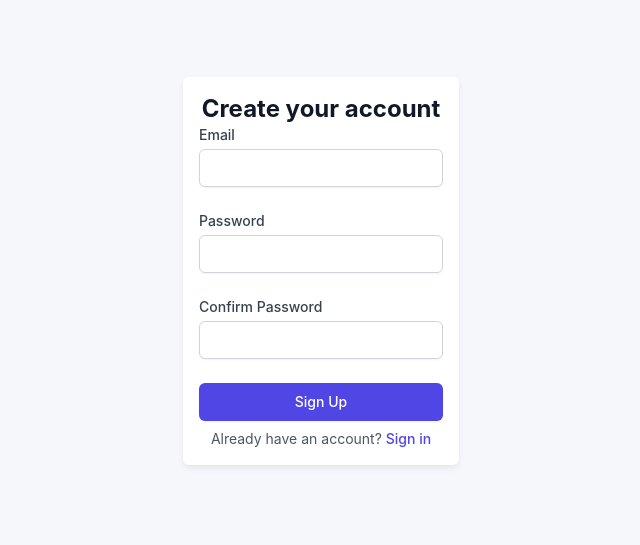
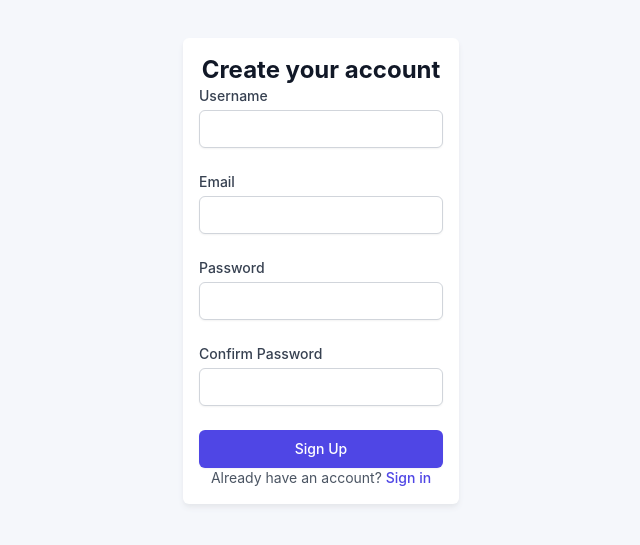
Before and after one commit to JL-Agbalo/my_social_media_app_frontend, a React (Create React App) app: page /SignUp in a window 1280 px wide. Shown: the part 135-680 px from the top of the page, without its empty margins (319-959 px from the left). Built offline with nearby package versions, Linux system fonts and the light colour scheme.

Commit message:
Implement user signup functionality with form handling and API integration

```diff
--- a/src/pages/SignUp.js
+++ b/src/pages/SignUp.js
@@ -1,9 +1,31 @@
-import React from "react";
+import React, { useState } from "react";
 import Layout from "../components/layout/Layout";
 import Card from "../components/common/Card";
 import { useNavigate } from "react-router-dom";
+import { signup } from "../services/api";
 
 function SignUp() {
+  const [userName, setUserName] = useState("");
+  const [email, setEmail] = useState("");
+  const [password, setPassword] = useState("");
+  const [passwordConfirmation, setPasswordConfirmation] = useState("");
+
+  const handleSubmit = async (e) => {
+    e.preventDefault();
+    const response = await signup(
+      userName,
+      email,
+      password,
+      passwordConfirmation
+    );
+    if (response.token) {
+      navigate("/home");
+    } else {
+      console.log("Error Here");
+      console.error(response.errors);
+    }
+  };
+
   const navigate = useNavigate();
 
   const handleLoginRedirect = () => {
@@ -17,7 +39,25 @@ function SignUp() {
           <h2 className="text-2xl font-bold text-center text-gray-900">
             Create your account
           </h2>
-          <form className="space-y-6" onSubmit={null}>
+          <form className="space-y-6" onSubmit={handleSubmit}>
+            <div>
+              <label
+                htmlFor="username"
+                className="block text-sm font-medium text-gray-700"
+              >
+                Username
+              </label>
+              <input
+                id="username"
+                name="username"
+                type="text"
+                value={userName}
+                onChange={(e) => setUserName(e.target.value)}
+                required
+                className="mt-1 block w-full px-3 py-2 border border-gray-300 rounded-md shadow-sm focus:outline-none focus:ring-indigo-500 focus:border-indigo-500 sm:text-sm"
+              />
+            </div>
+
             <div>
               <label
                 htmlFor="email"
@@ -29,6 +69,8 @@ function SignUp() {
                 id="email"
                 name="email"
                 type="email"
+                value={email}
+                onChange={(e) => setEmail(e.target.value)}
                 required
                 className="mt-1 block w-full px-3 py-2 border border-gray-300 rounded-md shadow-sm focus:outline-none focus:ring-indigo-500 focus:border-indigo-500 sm:text-sm"
               />
@@ -45,6 +87,8 @@ function SignUp() {
                 id="password"
                 name="password"
                 type="password"
+                value={password}
+                onChange={(e) => setPassword(e.target.value)}
                 required
                 className="mt-1 block w-full px-3 py-2 border border-gray-300 rounded-md shadow-sm focus:outline-none focus:ring-indigo-500 focus:border-indigo-500 sm:text-sm"
               />
@@ -61,6 +105,8 @@ function SignUp() {
                 id="passwordConfirmation"
                 name="passwordConfirmation"
                 type="password"
+                value={passwordConfirmation}
+                onChange={(e) => setPasswordConfirmation(e.target.value)}
                 required
                 className="mt-1 block w-full px-3 py-2 border border-gray-300 rounded-md shadow-sm focus:outline-none focus:ring-indigo-500 focus:border-indigo-500 sm:text-sm"
               />
@@ -73,7 +119,7 @@ function SignUp() {
               Sign Up
             </button>
           </form>
-          <div className="text-center pt-2">
+          <div className="text-center">
             <p className="text-sm text-gray-600">
               Already have an account?{" "}
               <button
--- a/src/services/api.js
+++ b/src/services/api.js
@@ -9,7 +9,17 @@ export const fetchUsers = async () => {
   return response.data;
 };
 
-export const createUser = async (user) => {
-  const response = await api.post("/users", user);
+export const signup = async (
+  userName,
+  email,
+  password,
+  passwordConfirmation
+) => {
+  const response = await api.post("/signup", {
+    userName,
+    email,
+    password,
+    password_confirmation: passwordConfirmation,
+  });
   return response.data;
 };
```
